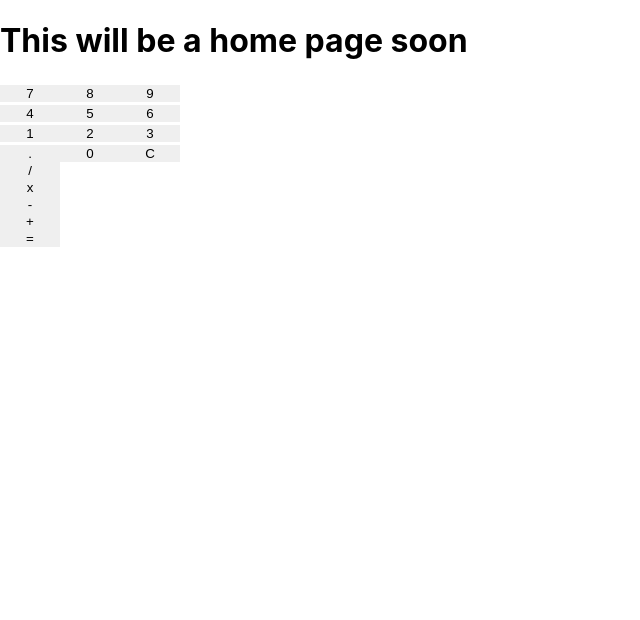
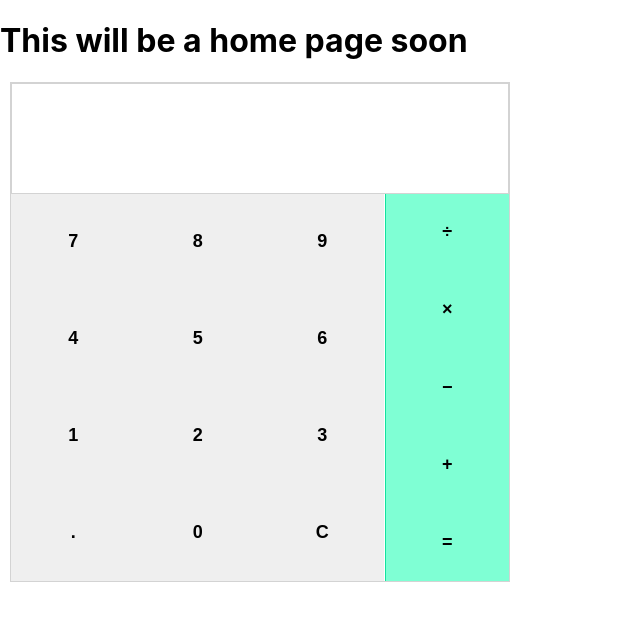
Before and after one commit to btk44/micro-apps-ui, a React (Create React App) app: page / in a window 1280 px wide. Shown: the top 620 px of the page, without its empty margins (0-640 px from the left). Built offline with nearby package versions, Linux system fonts and the light colour scheme.

Commit message:
much better look

```diff
--- a/src/components/calculator/Calculator.css
+++ b/src/components/calculator/Calculator.css
@@ -1,22 +1,68 @@
+.calculator-component {
+    width: 500px;
+    height: 500px;
+    display: grid;
+    box-sizing: border-box;
+    border: 1px solid lightgrey;
+    margin: 10px;
+    grid-template-columns: 3fr 1fr;
+    grid-template-rows: 2fr 7fr;
+    grid-template-areas:
+        "display display"
+        "buttons-left buttons-right";
+    font-size: medium;
+}
+
+.display-text{
+    grid-area: display;
+}
+
+.display-text input{
+    width: 100%;
+    height: 100%;
+    box-sizing: border-box;
+    border: 1px solid lightgrey;
+}
+
 .button {
     text-align: center;
     vertical-align: middle;
     box-sizing: border-box;
-    min-width: 60px;
     margin: 1px;
     cursor: pointer;
-    border: 0;
     margin: 0;
+    font-size:large;
+    font-weight: bold;
+    border:0;
+}
+
+.numeric-buttons{
+    grid-area: buttons-left;
+}
+
+.math-buttons{
+    grid-area: buttons-right;
+}
+
+.button:active{
+    background-color: burlywood;
 }
 
 .numeric-button {
     display: inline-block;
+    width: 33.33%;
+    height: 25%;
 }
 
 .math-button {
     display: block;
+    width: 100%;
+    height: 20%;
+    background-color: aquamarine;
+    border-left: 1px solid rgb(20, 226, 158);
 }
 
 .button-row {
     margin: 0;
+    height: 33.33%;
 }
--- a/src/components/calculator/Calculator.js
+++ b/src/components/calculator/Calculator.js
@@ -1,13 +1,8 @@
 import './Calculator.css'
 
 export default function Calculator() {
-  const mathSymbols = ['/','x','-','+','=']
-  const buttonsTable = [
-    ['7', '8', '9'],
-    ['4', '5', '6'],
-    ['1', '2', '3'],
-    ['.', '0', 'C']
-  ]
+  const mathSymbols = ['÷','×','−','+','=']
+  const numbers = ['7','8','9','4','5','6','1','2','3','.','0','C']
 
   function buttonClicked(event){
     console.log(event.target.innerHTML)
@@ -15,22 +10,20 @@ export default function Calculator() {
 
   return (
     <div className='calculator-component'>
-      <div className='numeric-buttons-column'>
-        { buttonsTable.map(buttonRow =>
-            <div className='buttons-row'>
-              { buttonRow.map(buttonText =>
-                  <button className='button numeric-button' onClick={buttonClicked}>
-                    { buttonText }
-                  </button>
-                )
-              }
-            </div>
+      <div className='display-text'>
+        <input type='text'></input>
+      </div>
+      <div className='numeric-buttons'>
+        { numbers.map(buttonText =>
+            <button key={buttonText} className='button numeric-button' onClick={buttonClicked}>
+              { buttonText }
+            </button>
           )
         }
       </div>
-      <div className='math-buttons-column'>
+      <div className='math-buttons'>
         { mathSymbols.map(buttonText =>
-            <button className='button math-button' onClick={buttonClicked}>
+            <button key={buttonText} className='button math-button' onClick={buttonClicked}>
               { buttonText }
             </button>
           )
```
